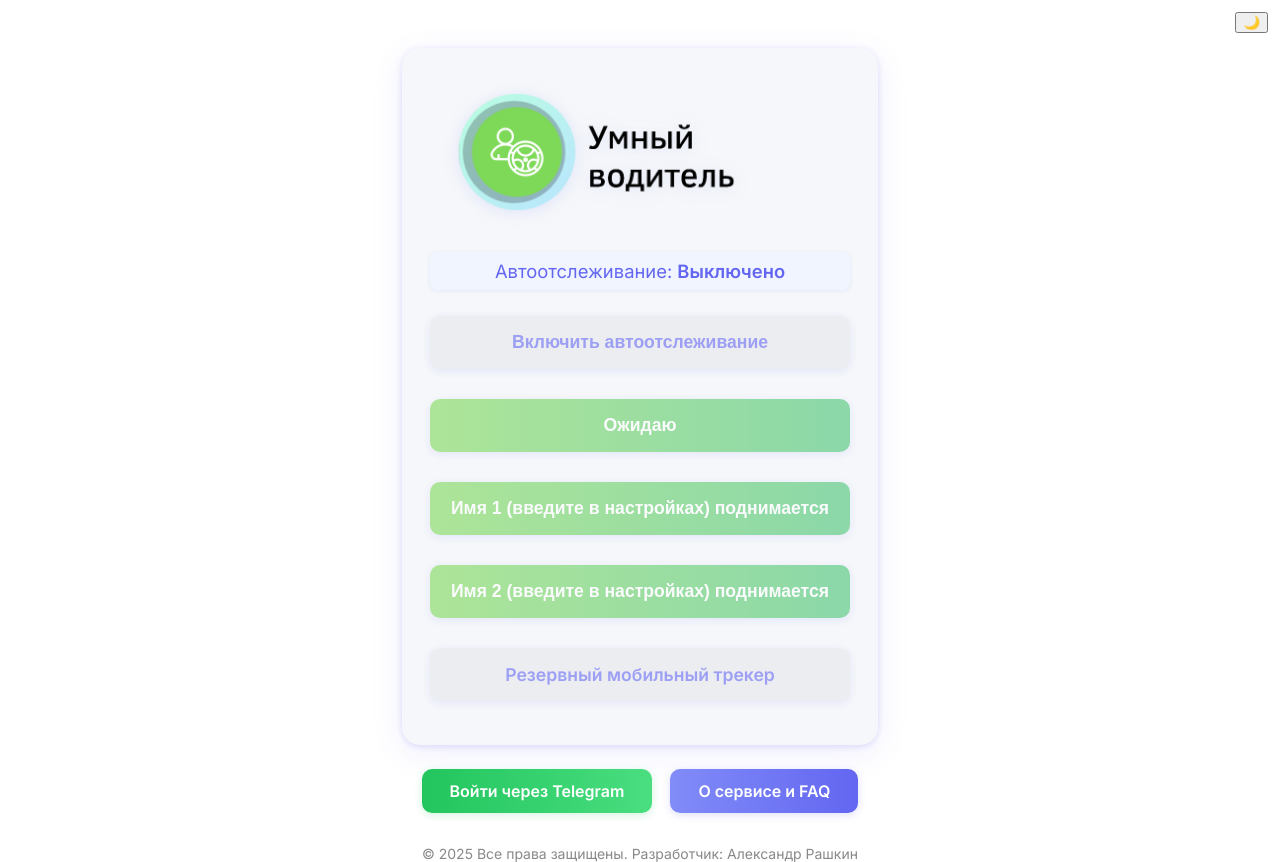
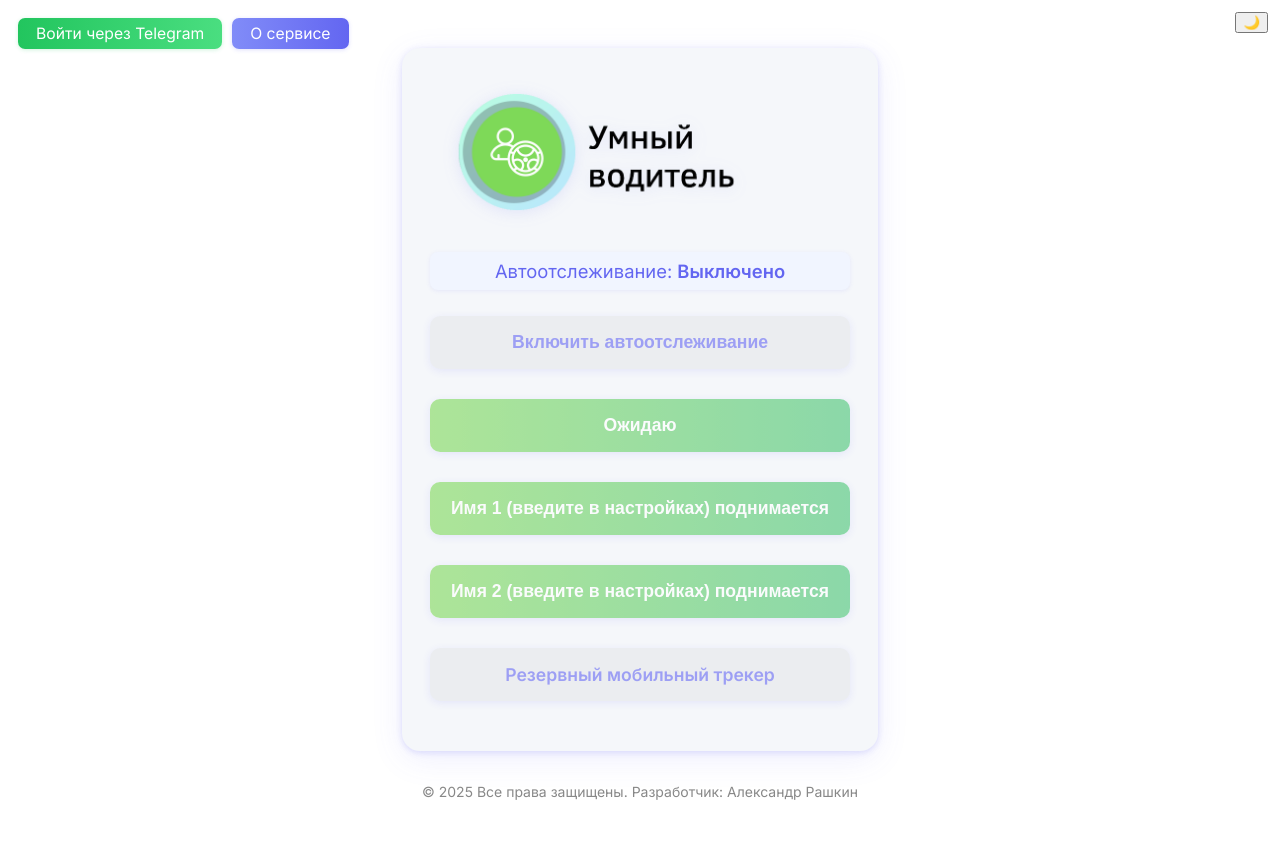
Before and after one commit to alexrashkin/clever-driver-bot, a Flask app: page / in a window 1280 px wide. After the commit the page ends 800 px from the top, so only its background shows below. Run offline with Flask 3, Linux system fonts and the light colour scheme; data comes from the database, SQL or seed files in the repository.

Commit message:
change align buttons

```diff
--- a/web/templates/index.html
+++ b/web/templates/index.html
@@ -172,6 +172,14 @@
 </head>
 <body>
     <button id="theme-toggle" style="position:absolute;top:12px;right:12px;z-index:10;">🌙</button>
+    <div style="position: absolute; left: 18px; top: 18px; z-index: 20; display: flex; gap: 10px;">
+        {% if is_authorized %}
+        <a href="/settings" class="top-link" style="padding:6px 18px;font-size:0.98em;border-radius:7px;background:linear-gradient(90deg,#6366f1 0%,#818cf8 100%);color:#fff;font-weight:500;text-decoration:none;box-shadow:0 1px 4px #6366f133;transition:background 0.3s;">Настройки</a>
+        {% else %}
+        <a href="/settings" class="top-link" style="padding:6px 18px;font-size:0.98em;border-radius:7px;background:linear-gradient(90deg,#22c55e 0%,#4ade80 100%);color:#fff;font-weight:500;text-decoration:none;box-shadow:0 1px 4px #22c55e33;transition:background 0.3s;">Войти через Telegram</a>
+        {% endif %}
+        <a href="/about" class="top-link" style="padding:6px 18px;font-size:0.98em;border-radius:7px;background:linear-gradient(90deg,#818cf8 0%,#6366f1 100%);color:#fff;font-weight:500;text-decoration:none;box-shadow:0 1px 4px #6366f133;transition:background 0.3s;">О сервисе</a>
+    </div>
     <div class="container">
         <div class="logo-wrap">
             <img id="logo-img" src="/static/logo_light.png" alt="Driver Bot" class="logo-img">
@@ -195,14 +203,6 @@
                 Резервный мобильный трекер
             </a>
         </div>
-    </div>
-    <div style="text-align:center; margin: 24px 0 0 0; display: flex; flex-direction: row; justify-content: center; gap: 18px;">
-        {% if is_authorized %}
-        <a href="/settings" style="display:inline-block;padding:12px 28px;border-radius:10px;background:linear-gradient(90deg,#6366f1 0%,#818cf8 100%);color:#fff;font-weight:600;text-decoration:none;box-shadow:0 2px 8px #6366f133;transition:background 0.3s;">Настройки</a>
-        {% else %}
-        <a href="/settings" style="display:inline-block;padding:12px 28px;border-radius:10px;background:linear-gradient(90deg,#22c55e 0%,#4ade80 100%);color:#fff;font-weight:600;text-decoration:none;box-shadow:0 2px 8px #22c55e33;transition:background 0.3s;">Войти через Telegram</a>
-        {% endif %}
-        <a href="/about" style="display:inline-block;padding:12px 28px;border-radius:10px;background:linear-gradient(90deg,#818cf8 0%,#6366f1 100%);color:#fff;font-weight:600;text-decoration:none;box-shadow:0 2px 8px #6366f133;transition:background 0.3s;">О сервисе и FAQ</a>
     </div>
     <footer style="text-align:center; margin-top:32px; color:#888; font-size:14px;">
         © {{ year }} Все права защищены. Разработчик: Александр Рашкин
```
